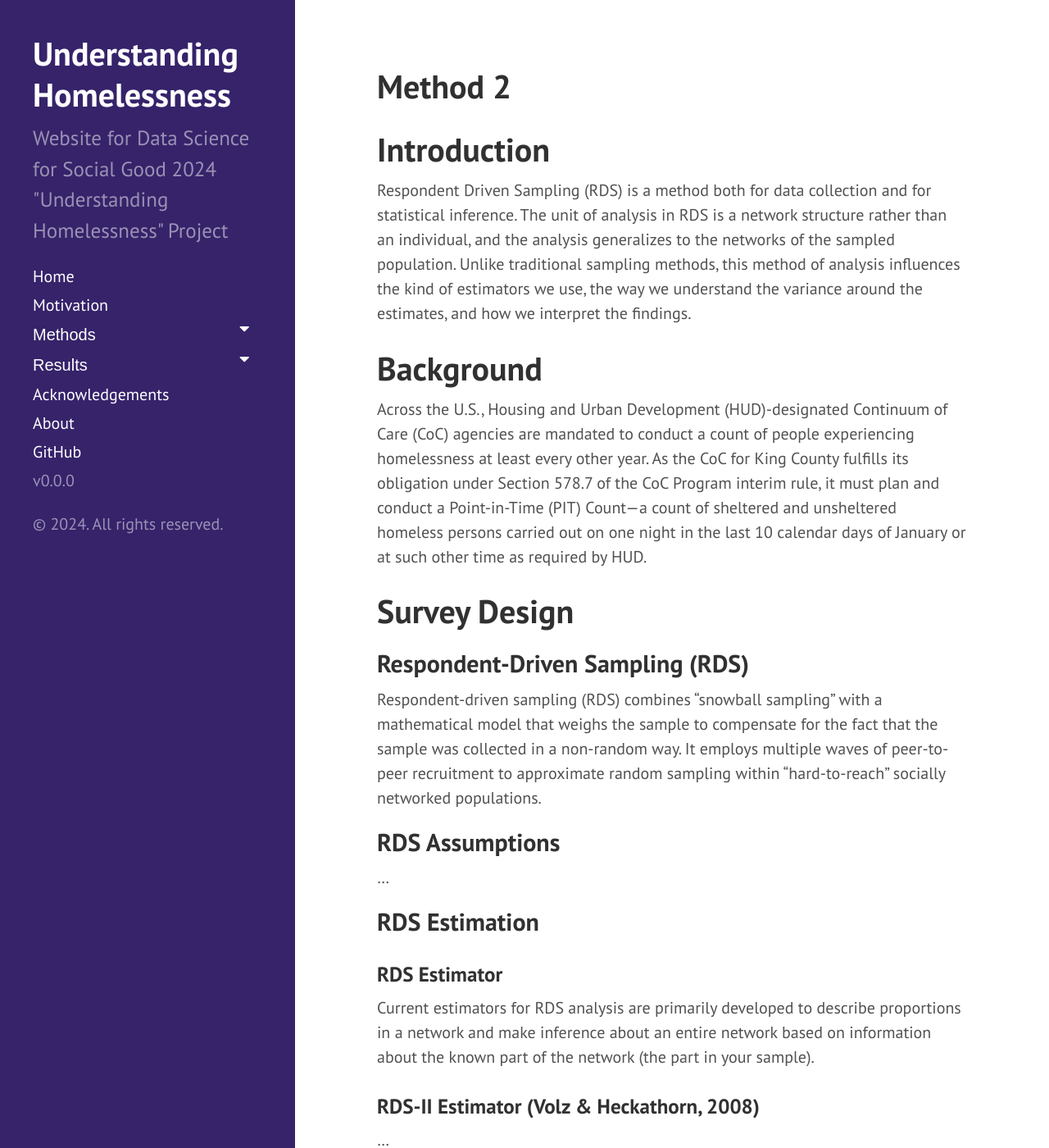
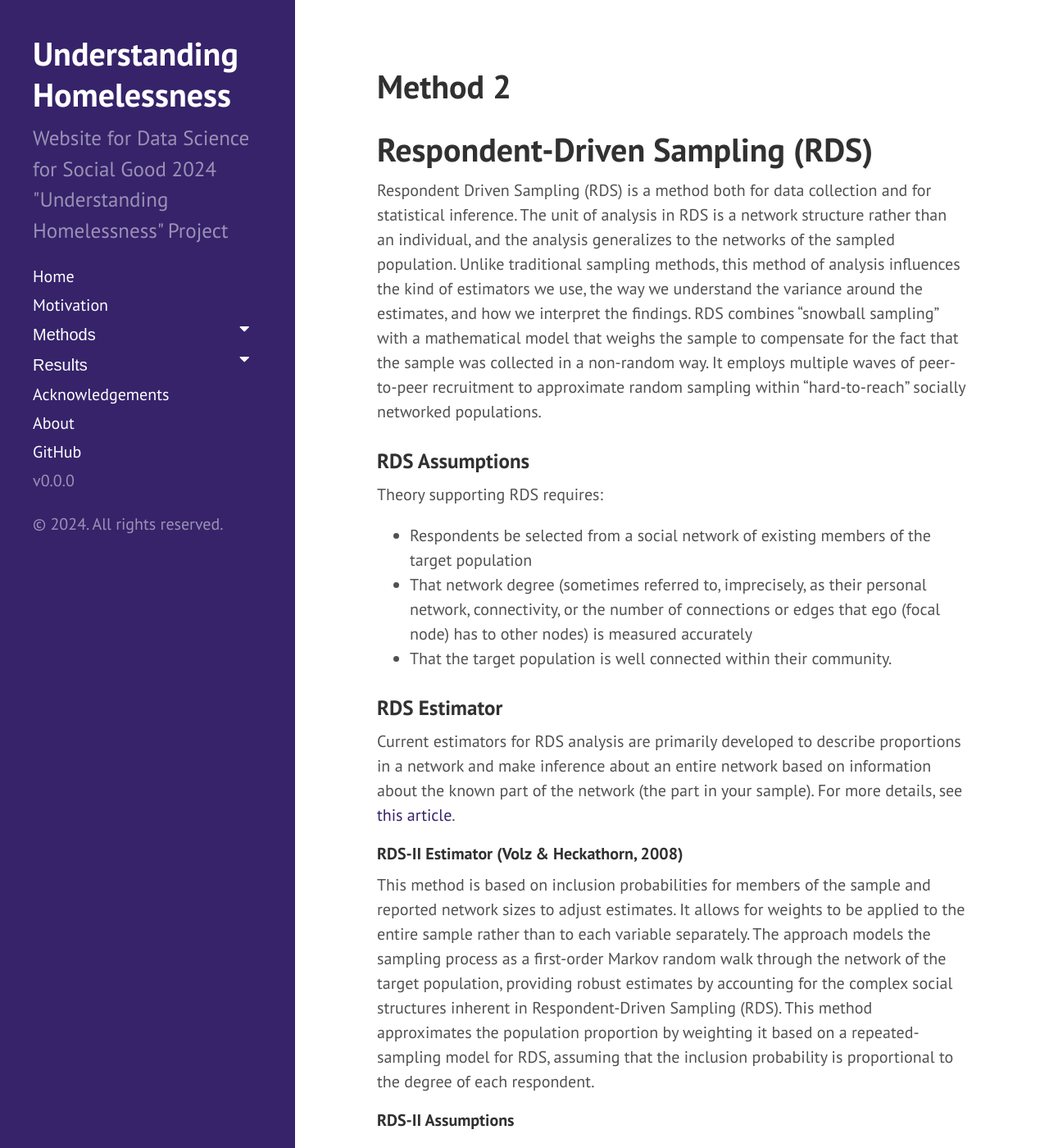
Before and after one commit to uwescience/DSSG2024_Understanding_Homelessness, a Jekyll site: the page built from method2.md, in a window 1280 px wide and 1400 px high. Shown: the whole window at 82% size. Built offline with Jekyll 4.4.1, drawn with Linux system fonts in a browser that asks for light colours; some of the changed text lies outside the part shown.

Commit message:
Update method2.md

```diff
--- a/method2.md
+++ b/method2.md
@@ -3,70 +3,69 @@ layout: page
 title: Method 2
 ---
 
-# Introduction
+# Respondent-Driven Sampling (RDS)
 
-Respondent Driven Sampling (RDS) is a method both for data collection and for statistical inference. The unit of analysis in RDS is a network structure rather than an individual, and the analysis generalizes to the networks of the sampled population. Unlike traditional sampling methods, this method of analysis influences the kind of estimators we use, the way we understand the variance around the estimates, and how we interpret the findings.
+Respondent Driven Sampling (RDS) is a method both for data collection and for statistical inference. The unit of analysis in RDS is a network structure rather than an individual, and the analysis generalizes to the networks of the sampled population. Unlike traditional sampling methods, this method of analysis influences the kind of estimators we use, the way we understand the variance around the estimates, and how we interpret the findings. RDS combines "snowball sampling" with a mathematical model that weighs the sample to compensate for the fact that the sample was collected in a non-random way. It employs multiple waves of peer-to-peer recruitment to approximate random sampling within “hard-to-reach” socially networked populations.
 
-# Background
+### RDS Assumptions
 
-Across the U.S., Housing and Urban Development (HUD)-designated Continuum of Care (CoC) agencies are mandated to conduct a count of people experiencing homelessness at least every other year. As the CoC for King County fulfills its obligation under Section 578.7 of the CoC Program interim rule, it must plan and conduct a Point-in-Time (PIT) Count—a count of sheltered and unsheltered homeless persons carried out on one night in the last 10 calendar days of January or at such other time as required by HUD.
-
-# Survey Design
-
-## Respondent-Driven Sampling (RDS)
-
-Respondent-driven sampling (RDS) combines "snowball sampling" with a mathematical model that weighs the sample to compensate for the fact that the sample was collected in a non-random way. It employs multiple waves of peer-to-peer recruitment to approximate random sampling within “hard-to-reach” socially networked populations.
-
-## RDS Assumptions
-
-...
-
-## RDS Estimation
+Theory supporting RDS requires:
+- Respondents be selected from a social network of existing members of the target population
+- That network degree (sometimes referred to, imprecisely, as their personal network, connectivity, or the number of connections or edges that ego (focal node) has to other nodes) is measured accurately
+- That the target population is well connected within their community.
 
 ### RDS Estimator
 
-Current estimators for RDS analysis are primarily developed to describe proportions in a network and make inference about an entire network based on information about the known part of the network (the part in your sample).
+Current estimators for RDS analysis are primarily developed to describe proportions in a network and make inference about an entire network based on information about the known part of the network (the part in your sample). For more details, see [this article](https://academic.oup.com/jssam/article/10/2/377/6497968).
 
-### RDS-II Estimator (Volz & Heckathorn, 2008)
+#### RDS-II Estimator (Volz & Heckathorn, 2008)
 
-...
+This method is based on inclusion probabilities for members of the sample and reported network sizes to adjust estimates. It allows for weights to be applied to the entire sample rather than to each variable separately. The approach models the sampling process as a first-order Markov random walk through the network of the target population, providing robust estimates by accounting for the complex social structures inherent in Respondent-Driven Sampling (RDS). This method approximates the population proportion by weighting it based on a repeated-sampling model for RDS, assuming that the inclusion probability is proportional to the degree of each respondent.
 
-## Data Requirements for RDS Analysis
+##### RDS-II Assumptions
 
-- **Personal Network Size (Degree):** The number of people the respondent knows within the target population.
-- **Respondent's Serial Number:** The serial number of the coupon used to recruit the respondent.
-- **Respondent's Recruiting Serial Numbers:** Serial numbers from the coupons given to the respondent for further recruitment.
+###### 1. Sampling Assumptions
+- The seeds are chosen with probability proportional to their network degree.
+- All respondents receive and use only one coupon.
+- Each recruiter chooses their recruit at random from among their contacts.
+- Sampling is performed with replacement.
+
+###### 2. Population/Network Assumptions
+- Potential recruitment is symmetric (i.e., individual *i* would list individual *j* as a potential recruit if and only if *j* would list *i*).
+- The network is connected such that there is a path from each individual to every other individual (i.e., the network is one connected component).
+
+Under these assumptions, it is evident that at every step of the sampling process, each tie has an equal probability of being sampled. For more details, see [this article](https://academic.oup.com/jssam/article/10/2/377/6497968).
 
 # Data Collection Process
 
-## IRB and Ethical Considerations
+### IRB and Ethical Considerations
 
 Before initiating the research, the research team secured approval from the University of Washington Institutional Review Board (IRB) for this study involving human subjects.
 
-## Seed Selection
+### Seed Selection
 
 Seed selection is a critical step in Respondent Driven Sampling (RDS) as it initiates the recruitment chain. For the 2023 UW King County Understanding Homelessness Project, the seed selection process was designed to ensure diversity and representation within the target population of individuals experiencing homelessness.
 
-### Criteria for Seed Selection
+#### Criteria for Seed Selection
 
 1. **Demographic Representation:** Seeds were chosen to represent a range of demographic characteristics including age, gender, ethnicity, and homelessness status (e.g., sheltered vs. unsheltered).
 2. **Network Size:** Seeds were selected based on their personal network size within the target population. This ensured that they had sufficient connections to effectively initiate recruitment.
 3. **Community Involvement:** Individuals with established connections to local community organizations or networks were prioritized to enhance the reach and effectiveness of the recruitment process.
 
-### Recruitment of Seeds
+#### Recruitment of Seeds
 
 Seeds were recruited through a combination of outreach efforts, including collaborations with local service providers, shelters, and community organizations. Potential seeds were approached with detailed information about the study and were selected based on their willingness to participate and their ability to recruit others.
 
-## Consent and Participation
+### Consent and Participation
 
 Ensuring informed consent and maintaining participant confidentiality were paramount throughout the study.
 
-### Informed Consent
+#### Informed Consent
 
 1. **Consent Form:** Participants were provided with a consent form that detailed the study's purpose, procedures, potential risks, and benefits. The form also outlined how their data would be used and assured them of confidentiality.
 2. **Voluntary Participation:** Participants were informed that their participation was voluntary and that they could withdraw at any time without any negative consequences.
 
-### Confidentiality
+#### Confidentiality
 
 1. **Data Protection:** Personal identifiers were removed from the dataset to maintain confidentiality. Unique identifiers were used to track responses while ensuring that individual identities were protected.
 2. **Secure Storage:** All data were stored in encrypted files and secured servers to prevent unauthorized access.
@@ -89,48 +88,32 @@ Ensuring informed consent and maintaining participant confidentiality were param
 
 ## Survey Duration and Locations
 
-- **Duration:**
-  - Data collection: Late April to early June (just over a month).
+Data collection began in late April and concluded in early June, lasting just over a month. Volunteers and site managers were active at eleven distinct site locations.
 
-- **Locations:**
-  - Seven site locations:
-    - Ballard Public Library
-    - Burien Public Library
-    - Bellevue Library
-    - Central Library
-    - South Lucile Street VA Clinic (non-Seattle Public Library site)
-    - Federal Way Public Library
-    - South Park Library
-    - Lake City Library
-
-- **Operation Hours:**
-  - Typical hours: 10 AM to 5-6 PM.
-  - Extended hours for site managers for equipment retrieval.
-
-- **Survey Schedule:**
-  - Data collection days: Monday through Saturday.
-  - Typical shift structure:
-    - Morning shift: 10 AM to 2 PM.
-    - Evening shift: 2 PM to 6 PM.
-  - Total surveying hours per site per day: 8 hours.
-  - Each site typically had 5-7 volunteers and one site manager per shift.
-
+![](/assets/Hubs.png)_**Figure 1: Recreated from Almquist et al. (in press). GIS representation of all 11 hub sites used in the survey with US Census urban areas in red and US Census tracts in gray.**_
 
 # Data Processing and Analysis
 
-## Data Cleaning
+### Data Cleaning
+We prepared the data by creating functions to clean it and impute additional columns where needed.  We shortened column names to enhance clarity and readability, such as using prefixes such as `ego` and `alter` and replacing terms like "household" with `hr`. These efforts resulted in a more streamlined and user-friendly dataset, facilitating accurate and efficient analysis. Additionally, we standardized common columns in both the RDS (Respondent-Driven Sampling) and PSD (Puget Sound Data) datasets to ensure consistency.
 
+### Data Analysis
 
+#### RDS (version 0.9-9)
 
-## Data Analysis
-
-### RDS (version 0.9-9)
+For the analysis, we utilized the RDS package (version 0.9-9), which provides various tools for implementing Respondent-Driven Sampling (RDS).
 
 The RDS package provides functionality for carrying out estimation with data collected using Respondent-Driven Sampling (RDS). It includes the Heckathorn's RDS-I and RDS-II estimators as well as Gile's Sequential Sampling estimator. This package is part of the "RDS Analyst" suite of packages designed for the analysis of respondent-driven sampling data.
 
+The specific functions used in our analysis include:
+
+- **`bootstrap.contingency.test`**: This function performs a bootstrap test of independence between two categorical variables, offering a robust method for hypothesis testing, especially when sample sizes are small or distributions are unknown.
+
+- **`RDS.II.estimates`**: This function computes RDS-II estimates for categorical or numeric variables, adjusting for network size and sample inclusion probabilities to provide accurate estimates.
+
 For additional details, you can visit the [RDS Package Documentation](https://www.rdocumentation.org/packages/RDS/versions/0.9-9).
 
-### Data Weighting and Adjustment
+##### Data Weighting and Adjustment
 
 To ensure that the results were representative of the target population, data weighting and adjustment were applied.
 
@@ -144,7 +127,15 @@ Statistical analysis was performed to derive insights and draw conclusions from
 
 1. **Descriptive Statistics:** Basic descriptive statistics, such as means, medians, and proportions, were calculated to summarize the data and provide an overview of the sample characteristics.
 2. **Inferential Statistics:** Advanced statistical techniques, including regression analysis and hypothesis testing, were used to make inferences about the larger population based on the sample data.
-3. **RDS Analysis:** Specialized RDS estimators, such as the RDS-II estimator, were employed to analyze the network data and adjust for the sampling design.
+3. **RDS Analysis:** RDS II estimators was employed to analyze the network data and adjust for the sampling design.
+
+By accounting for varying probabilities of selection, RDS-II provides accurate percentage estimates within our survey data. For estimating the total number of unsheltered individuals, it allows us to estimate the population size accurately by correcting for biases and accounting for the network-based sampling method used in our survey. The RDS-II weight type adjusts for variations in network size and recruitment chains, ensuring that each individual's contribution to the estimate reflects their true representation in the population. Additionally, the `bootstrap.contingency.test` function was used to draw bootstrap RDS samples from the population distribution and calculate the chi-squared statistic on the weighted contingency table, with weights calculated using the RDS-II estimator, providing a robust method for hypothesis testing.
+
+### Other Methods
+
+- **Weighted Bootstrap t-test**
+
+To analyze differences in a continuous variable between two groups, we utilized RDS estimation techniques to provide adjusted mean estimates and standard errors for each group. The `RDS.II.estimates` function was used to extract weighted mean estimates and their standard errors. We then conducted a Welch t-test to compare the means between the two groups, appropriate for cases with unequal variances. This method computed the t-statistic, degrees of freedom, p-value, and confidence intervals based on the weighted mean estimates and standard errors, offering a robust statistical comparison of the weighted means between the two groups.
 
 
 # Conclusion
```
